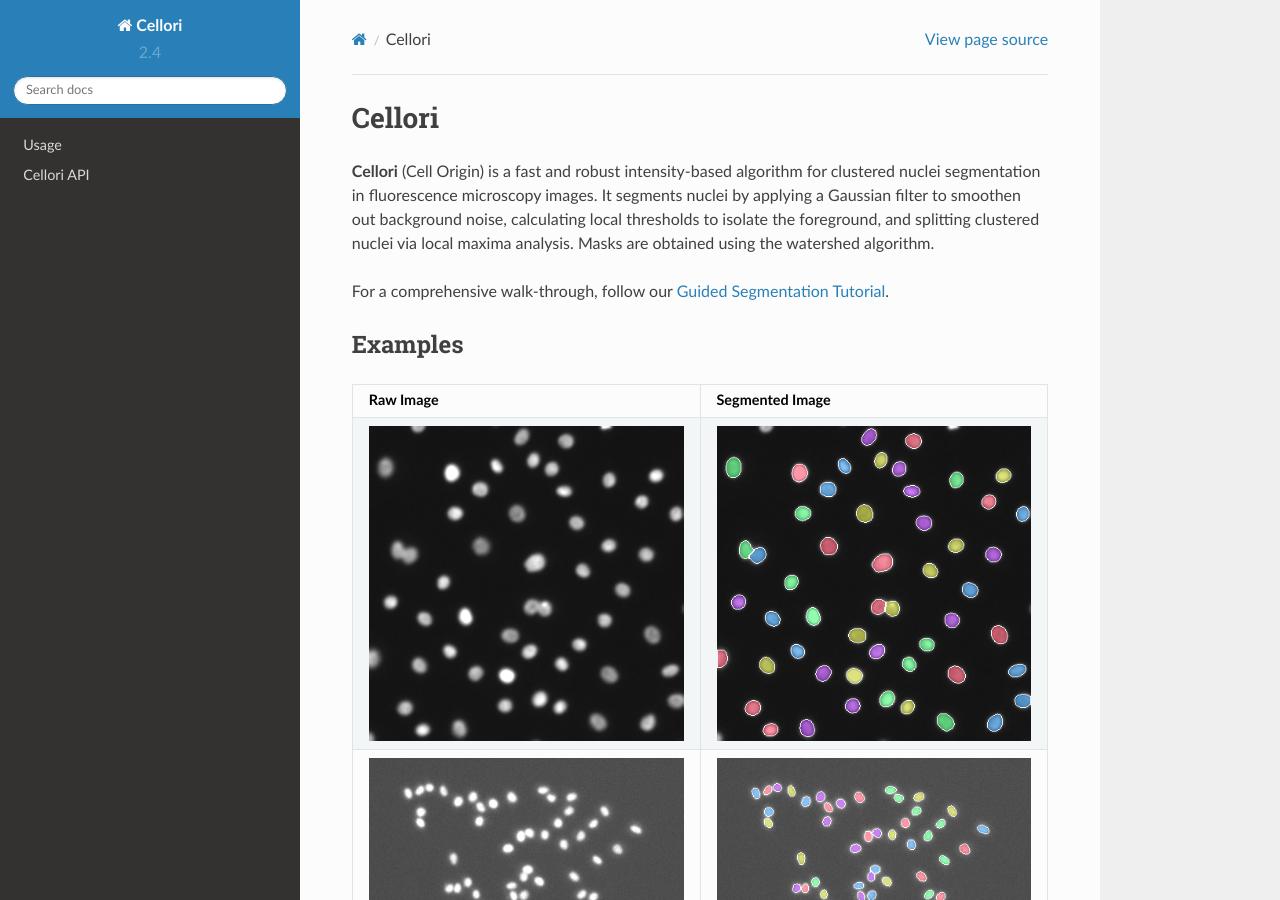
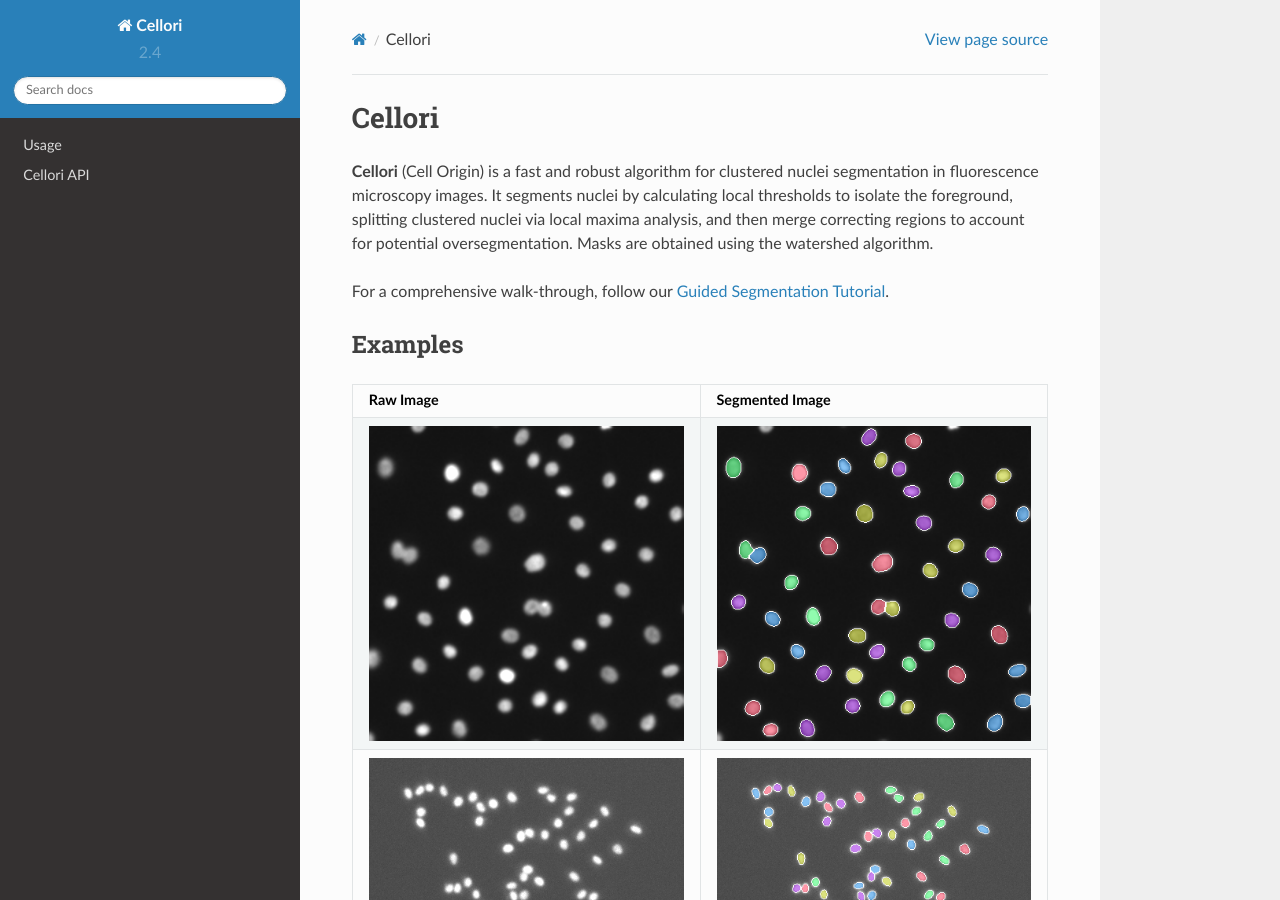
Before and after one commit to zjniu/CelloriDocs, a Sphinx documentation site: the page built from docs/source/index.rst, in a window 1280 px wide and 900 px high. Built offline with Sphinx 7.4.7 and the Read the Docs theme 2.0.0, drawn with Linux system fonts in a browser that asks for light colours.

Commit message:
Update index.rst

```diff
--- a/docs/source/index.rst
+++ b/docs/source/index.rst
@@ -1,7 +1,7 @@
 Cellori
 ===================================
 
-**Cellori** (Cell Origin) is a fast and robust intensity-based algorithm for clustered nuclei segmentation in fluorescence microscopy images. It segments nuclei by applying a Gaussian filter to smoothen out background noise, calculating local thresholds to isolate the foreground, and splitting clustered nuclei via local maxima analysis. Masks are obtained using the watershed algorithm.
+**Cellori** (Cell Origin) is a fast and robust algorithm for clustered nuclei segmentation in fluorescence microscopy images. It segments nuclei by calculating local thresholds to isolate the foreground, splitting clustered nuclei via local maxima analysis, and then merge correcting regions to account for potential oversegmentation. Masks are obtained using the watershed algorithm.
 
 For a comprehensive walk-through, follow our :ref:`tutorial`.
 
```
